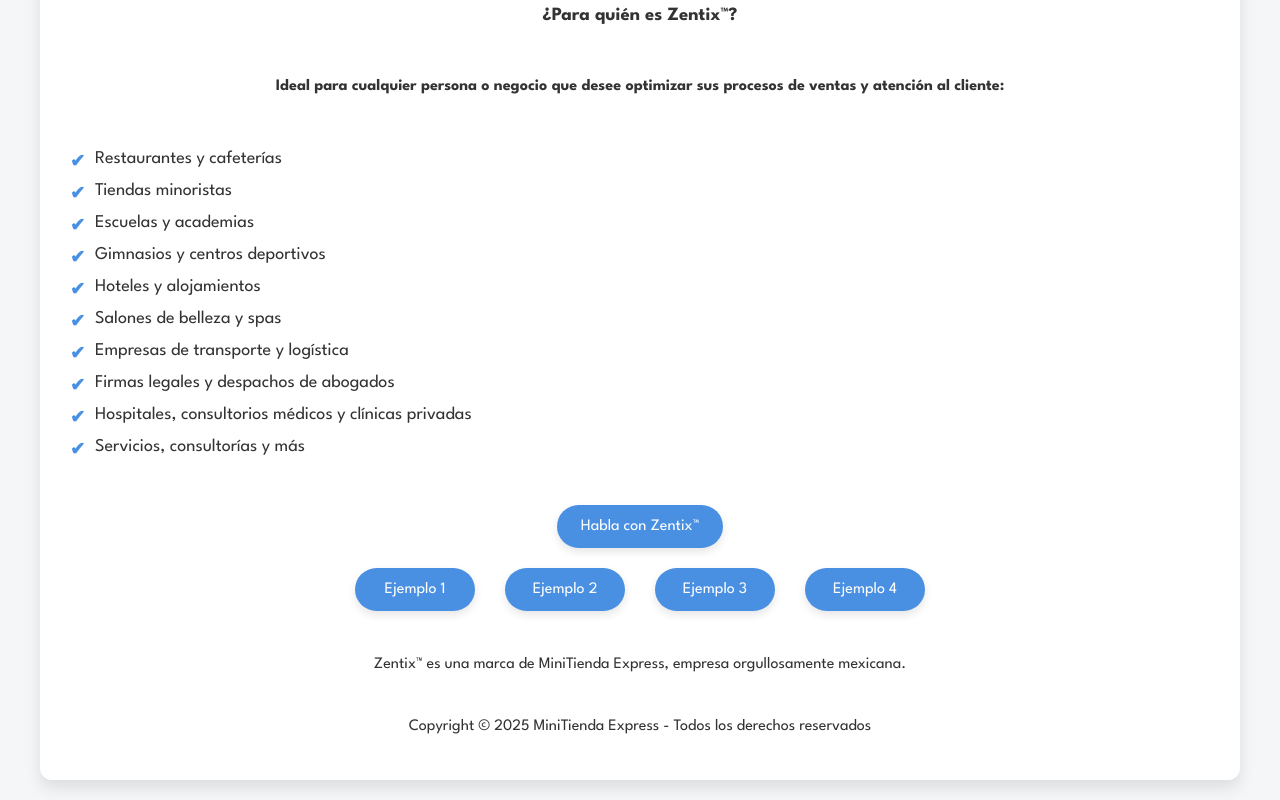
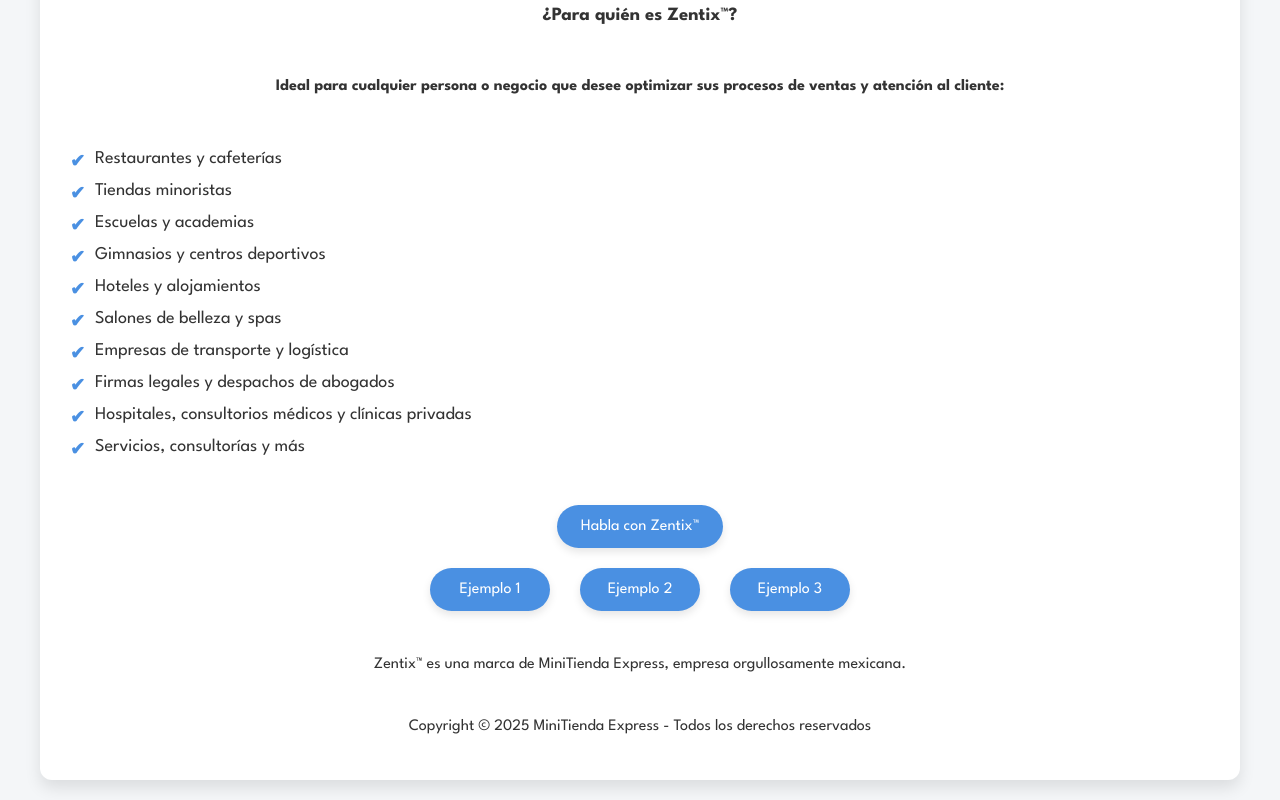
Before and after one commit to jgazcagtz/zentixmte, a website: page index.html in a window 1280 px wide. Shown: the part 665-1465 px from the top of the page. Drawn offline with Linux system fonts and the light colour scheme.

Commit message:
Update index.html

```diff
--- a/index.html
+++ b/index.html
@@ -55,7 +55,7 @@
 
             <button onclick="window.location.href='https://zentix.vercel.app/'">Ejemplo 2</button><br>
               <button onclick="window.location.href='https://chatbotmte.vercel.app/'">Ejemplo 3</button><br>
-              <button onclick="window.location.href='https://languagetutor.vercel.app/'">Ejemplo 4</button><br>
+
         </section><br>
         <br>  <p>Zentix™ es una marca de MiniTienda Express, empresa orgullosamente mexicana.</p><br>
           <p>Copyright © 2025 MiniTienda Express - Todos los derechos reservados</p>
```
